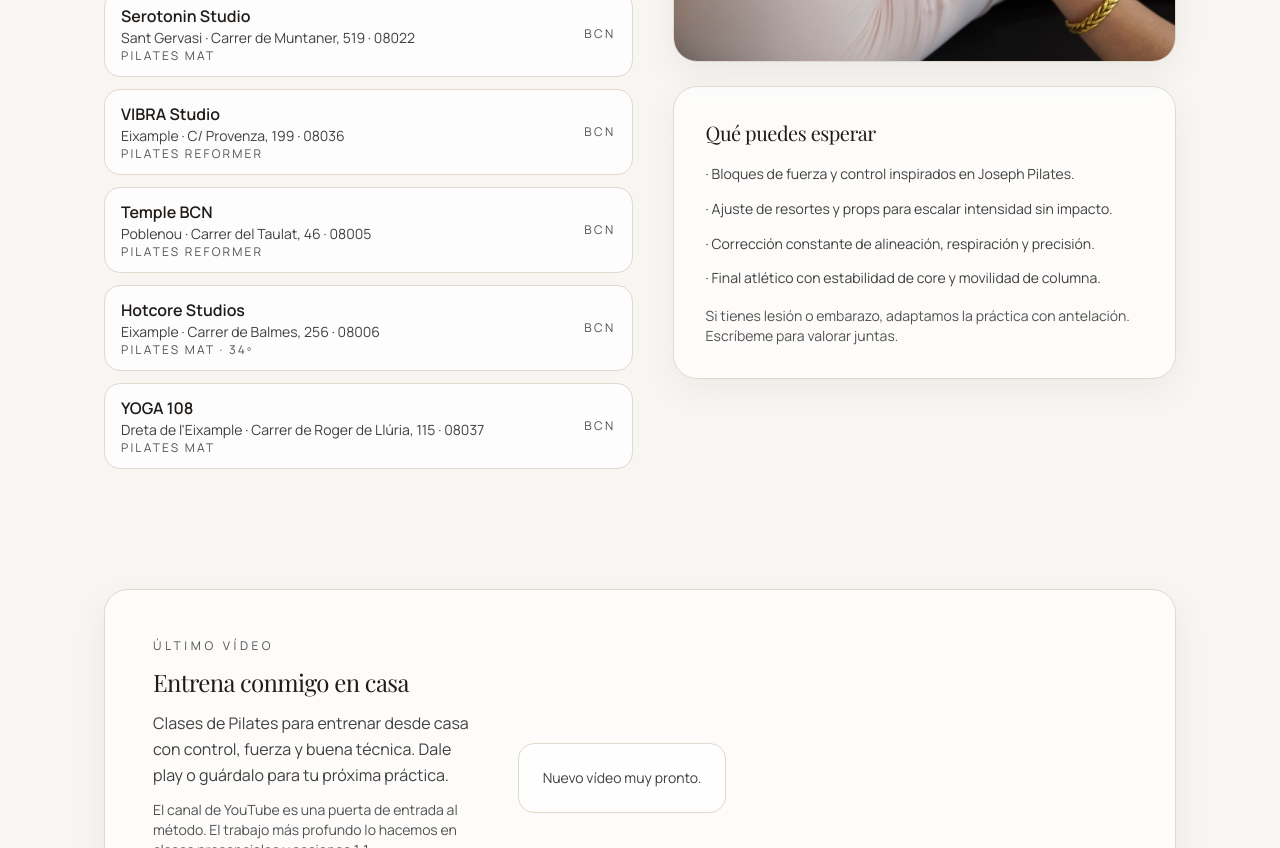
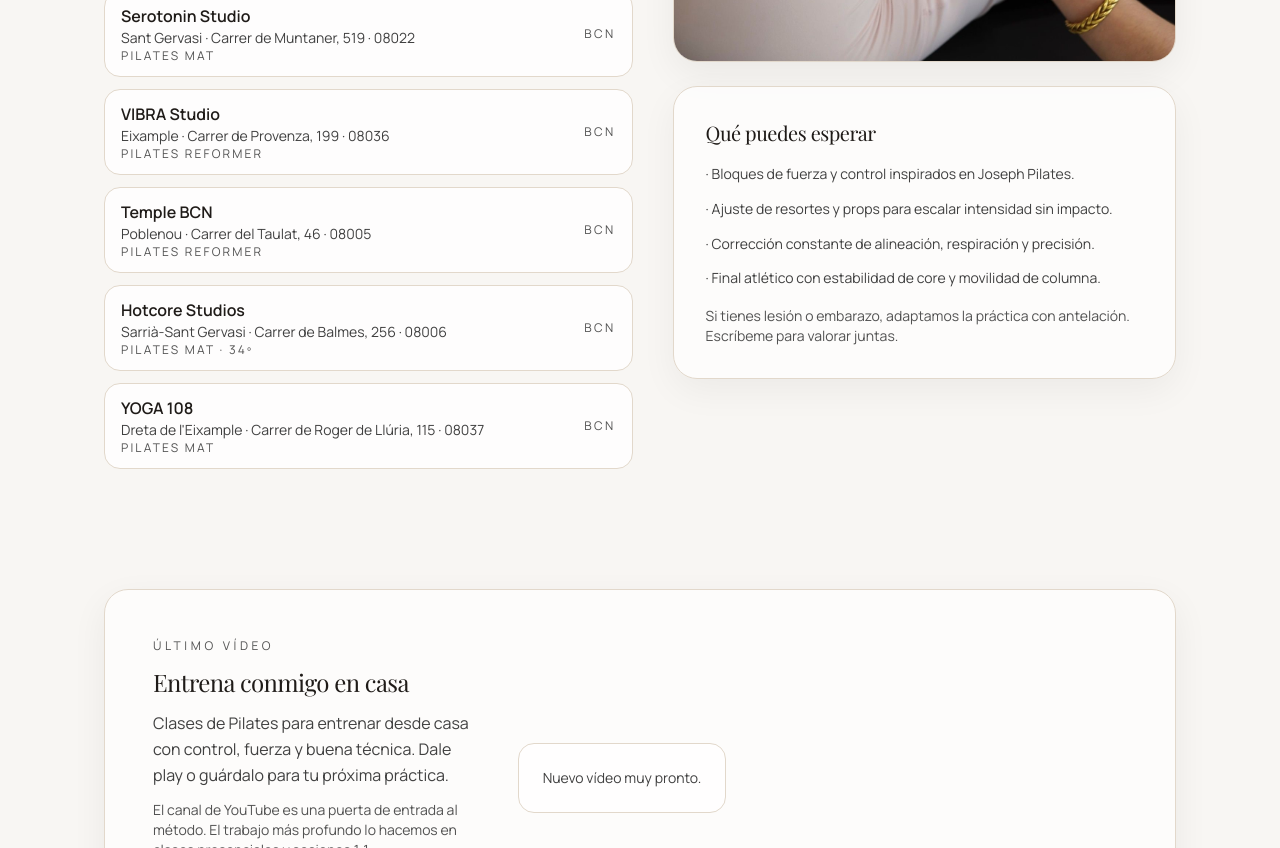
Before and after one commit to anitapilates/anita.pilates, a Next.js app: page / in a window 1280 px wide. Shown: the part 3820-4668 px from the top of the page. Built offline with nearby package versions, Linux system fonts and the light colour scheme; no server answers; a web font is replaced by a local one.

Commit message:
Update page.tsx

```diff
--- a/src/app/page.tsx
+++ b/src/app/page.tsx
@@ -40,12 +40,12 @@ const centros = [
     nombre: "Serotonin Studio",
     barrio: "Sant Gervasi",
     direccion: "Carrer de Muntaner, 519 · 08022",
-    modalidad: "Pilates mat",
+    modalidad: "Pilates Mat",
   },
   {
     nombre: "VIBRA Studio",
     barrio: "Eixample",
-    direccion: "C/ Provenza, 199 · 08036",
+    direccion: "Carrer de Provenza, 199 · 08036",
     modalidad: "Pilates Reformer",
   },
   {
@@ -56,15 +56,15 @@ const centros = [
   },
   {
     nombre: "Hotcore Studios",
-    barrio: "Eixample",
+    barrio: "Sarrià-Sant Gervasi",
     direccion: "Carrer de Balmes, 256 · 08006",
-    modalidad: "Pilates mat · 34º",
+    modalidad: "Pilates Mat · 34º",
   },
   {
     nombre: "YOGA 108",
     barrio: "Dreta de l'Eixample",
     direccion: "Carrer de Roger de Llúria, 115 · 08037",
-    modalidad: "Pilates mat",
+    modalidad: "Pilates Mat",
   },
 ];
 
```
